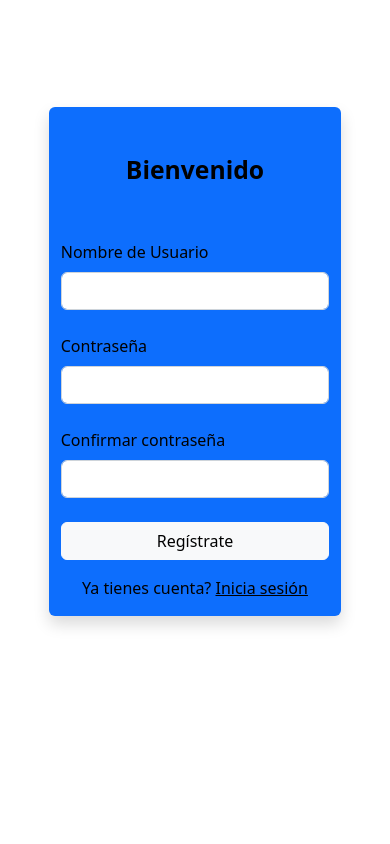
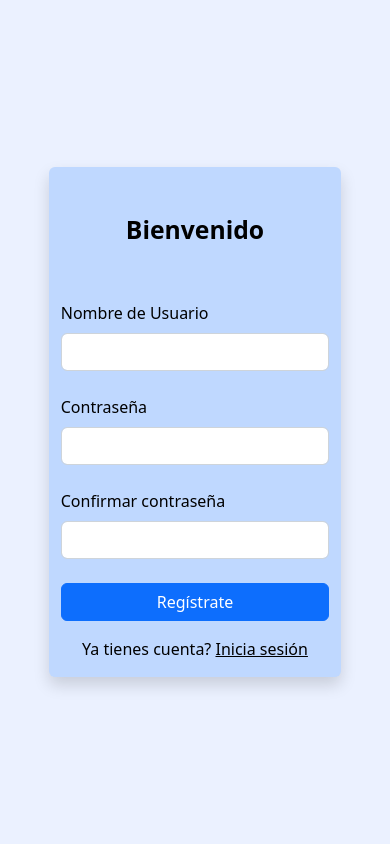
Before and after one commit to JhayCodee/cs50w-project1, a Flask app: page /register in a window 390 px wide. Run offline with Flask 2, Linux system fonts and the light colour scheme; some libraries are stand-ins or nearby versions.

Commit message:
register arreglado y retorno de errores 404

```diff
--- a/application.py
+++ b/application.py
@@ -81,11 +81,24 @@ def book(book_isbn):
                 user_review = db.execute("SELECT * FROM reviews WHERE book_id = :book_id AND user_id = :user_id",
                 {"book_id": book.id, "user_id": session['user_id']}).fetchone()
 
+                try:
+                    img = response["items"][0]["volumeInfo"]["imageLinks"]["thumbnail"]
+                    description = response["items"][0]["volumeInfo"]["description"]
+                    average_rating = response["items"][0]["volumeInfo"]["averageRating"]
+                    ratingsCount = response["items"][0]["volumeInfo"]["ratingsCount"]
+                except:
+                    img = "https://p16-sign-va.tiktokcdn.com/tos-maliva-avt-0068/5f6a7e32906eb1d5f22a4508cfdc7509~c5_720x720.jpeg?x-expires=1665284400&x-signature=FpnuaQ%2F8BQzYMVDLvr3RlvsAUZ0%3D"
+                    description = "No hay"
+                    average_rating = "No hay"
+                    ratingsCount = "No hay"
+
                 # context donde almacenamos los datos del libro, de la base de datos y de la api
                 context = {
                     "book": book,
-                    "img" : response["items"][0]["volumeInfo"]["imageLinks"]["thumbnail"],
-                    "description": response["items"][0]["volumeInfo"]["description"],
+                    "img" : img,
+                    "description": description,
+                    "average_rating": average_rating,
+                    "ratingsCount": ratingsCount,
                     "isReview": True, #flag para las reviews de los usuarios
                     "form": False   #flag para el formulario de reviews
                 }
@@ -160,7 +173,7 @@ def api(book_isbn):
         book = db.execute("SELECT * FROM books WHERE isbn = :isbn", {"isbn": book_isbn}).fetchone()
 
         if book is None:
-            return "404"
+            return render_template("404.html") ,404
 
         review_count = db.execute("SELECT COUNT(*) FROM reviews WHERE book_id = :book_id", {"book_id": book.id}).fetchone()[0]
         average_score = db.execute("SELECT AVG(rating) FROM reviews WHERE book_id = :book_id", {"book_id": book.id}).fetchone()[0]
@@ -225,16 +238,11 @@ def register():
         # verifica que los campos no esten vacios
         if not username or not password or not cpassword:
             print("falta informacion")
-            return render_template("register.html")
+            return redirect(url_for("register"))
 
         else:
-
             # verifica que las contraseñas coincidan
-            if password != cpassword:
-                print("no coinciden")
-                render_template("register.html")
-            else:
-
+            if password == cpassword:
                 # verifica que el usuario no exista
                 if db.execute("SELECT * FROM users WHERE username = :username", {"username": username}).rowcount == 0:
 
@@ -248,15 +256,16 @@ def register():
                     # guarda el id del usuario en la sesion
                     user = db.execute("SELECT * FROM users WHERE username = :username", {"username": username}).fetchone()
                     session["user_id"] = user.id
+                    print("usuario registrado")
 
-                    redirect(url_for("index"))
-
+                    return redirect("/")
                 else:
                     print("usuario ya existe")
-                    render_template("register.html")
+                    return redirect(url_for("register"))
 
-            return render_template ("register.html")
-
+            else:
+                print("no coinciden las contras")
+                return redirect(url_for("register"))
     else:
         return render_template("register.html")
 
--- a/static/sass/styles.scss
+++ b/static/sass/styles.scss
@@ -1,9 +1,13 @@
 $celeste: #bfd8ff;
-
-
+$azul: #007dfe;
+$gris: #ebf1ff;
 
 .bg {
     background-color: $celeste;
+}
+
+.bg-gris {
+    background-color: $gris;
 }
 
 .linea {
@@ -19,7 +23,7 @@ h1,p {
 }
 
 .login-container {
-    height: 80vh;
+    height: 100vh;
     display: flex;
     justify-content: center;
     align-items: center;
--- a/static/styles/styles.css
+++ b/static/styles/styles.css
@@ -1,5 +1,9 @@
 .bg {
   background-color: #bfd8ff;
+}
+
+.bg-gris {
+  background-color: #ebf1ff;
 }
 
 .linea {
@@ -15,7 +19,7 @@ h1, p {
 }
 
 .login-container {
-  height: 80vh;
+  height: 100vh;
   display: flex;
   justify-content: center;
   align-items: center;
--- a/templates/book.html
+++ b/templates/book.html
@@ -26,8 +26,8 @@
                 <p>Descripcion:</p>
                 <p>{{description}}</p>
 
-                <p>puntaje</p>
-                <p></p>
+                <p>Total de puntuaciones: {{ratingsCount}}</p>
+                <p>Puntaje promedio: {{average_rating}}</p>
 
             </div>
         </div>
--- a/templates/login.html
+++ b/templates/login.html
@@ -4,8 +4,8 @@
 
 {% block content %}
 
-<div class="login-container">
-  <div class="container w-75 bg mt-5 shadow rounded">
+<div class="login-container bg-gris">
+  <div class="container w-75 bg shadow rounded">
     <div class="row align-items-stretch">
 
       <div class="col d-none d-lg-block col-md-5 col-lg-5 col-xl-6 img-lib p-0">
@@ -38,7 +38,7 @@
             <div class="linea my-4"></div>
 
             <div class="text-center">
-              <span> No tienes cuenta? <a href="#"> Regístrate </a> </span>
+              <span> No tienes cuenta? <a href="{{ url_for('register') }}"> Regístrate </a> </span>
             </div>
           </form>
       </div>
--- a/templates/register.html
+++ b/templates/register.html
@@ -1,16 +1,17 @@
 {% extends 'layout.html' %}
 
-{% block title %} Registerq {% endblock %}
+{% block title %} Register {% endblock %}
 
 {% block content %}
 
-<div class="login-container">
-  <div class="container w-75 bg-primary mt-5 shadow rounded">
+<div class="login-container bg-gris">
+  <div class="container w-75 bg shadow rounded">
     <div class="row align-items-stretch">
 
-      <div class="col bg d-none d-lg-block col-md-5 col-lg-5 col-xl-6">
-          <!-- imagen -->
-      </div>
+      <div class="col d-none d-lg-block col-md-5 col-lg-5 col-xl-6 img-lib p-0">
+        <!-- imagen -->
+        <img src="../static/img/log.jpg" alt="biblioteca" loading="lazy">
+    </div>
 
       <div class="col">
           <div class="text-end">
@@ -35,10 +36,10 @@
                 <input name="cf-password" type="password" class="form-control" id="cf-password">
             </div>
             <div class="d-grid">
-              <button type="submit" class="btn btn-light">Regístrate</button>
+              <button type="submit" class="btn btn-primary">Regístrate</button>
             </div>
             <div class="my-3 text-center">
-              <span> Ya tienes cuenta? <a href="#"> Inicia sesión </a> </span>
+              <span> Ya tienes cuenta? <a href="{{ url_for('login') }}"> Inicia sesión </a> </span>
             </div>
           </form>
       </div>
```
Also changed, not shown: templates/index.html (+0 -8 lines), templates/navbar.html (+2 -6 lines), 5 other files.
